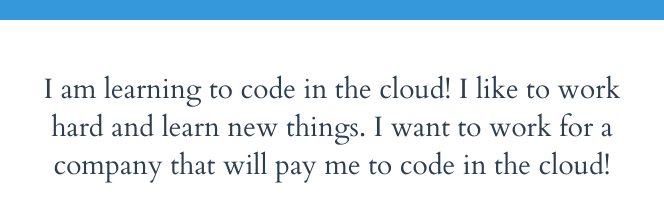
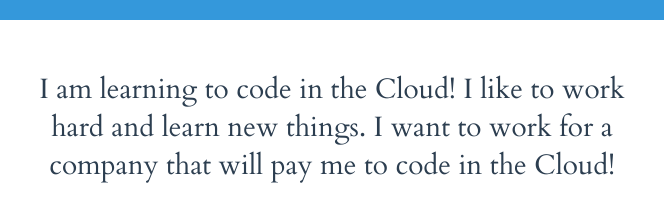
Before and after one commit to zoomturtle/my-portfolio, a plain HTML site: page index.html in a window 1280 px wide. Shown: the part 2088-2310 px from the top of the page, 308-972 px from the left. Drawn offline with Linux system fonts and the light colour scheme.

```diff
--- a/index.html
+++ b/index.html
@@ -84,8 +84,8 @@
 
     <section class="section section--alignCentered section--description">
       <p class="color--darkgrey section__description">
-        I am learning to code in the cloud! I like to work hard and learn new things.
-        I want to work for a company that will pay me to code in the cloud!
+        I am learning to code in the Cloud! I like to work hard and learn new things.
+        I want to work for a company that will pay me to code in the Cloud!
       </p>
 
     <div class="background--skyBlue modal--closed">
```
